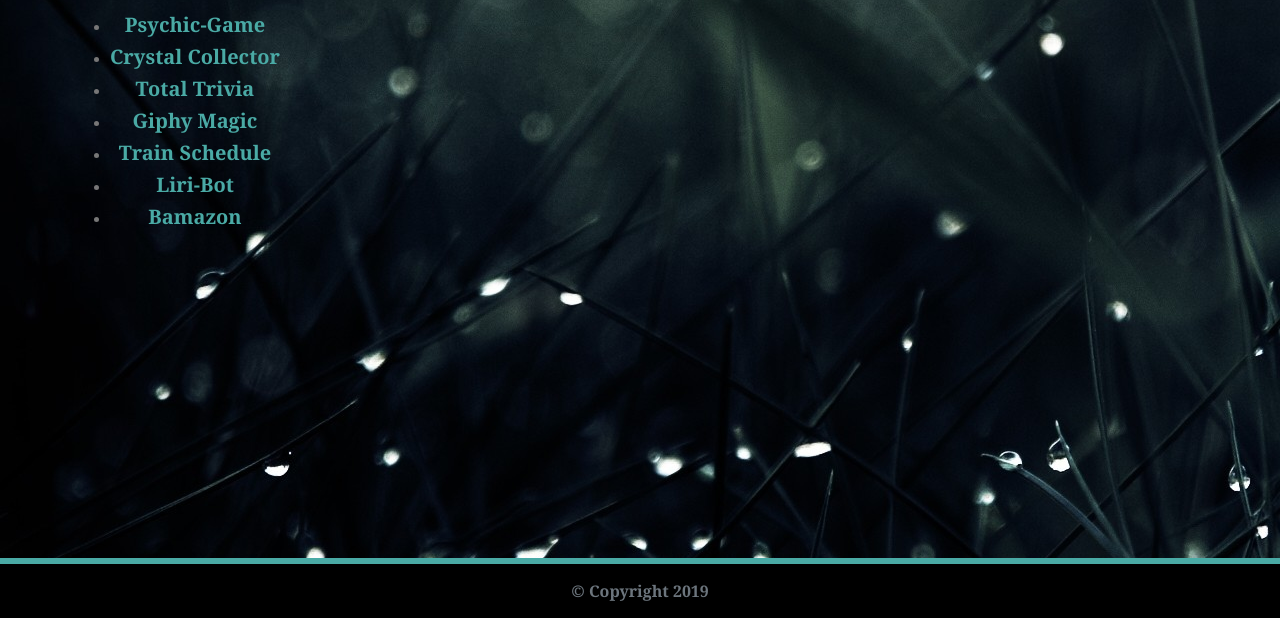
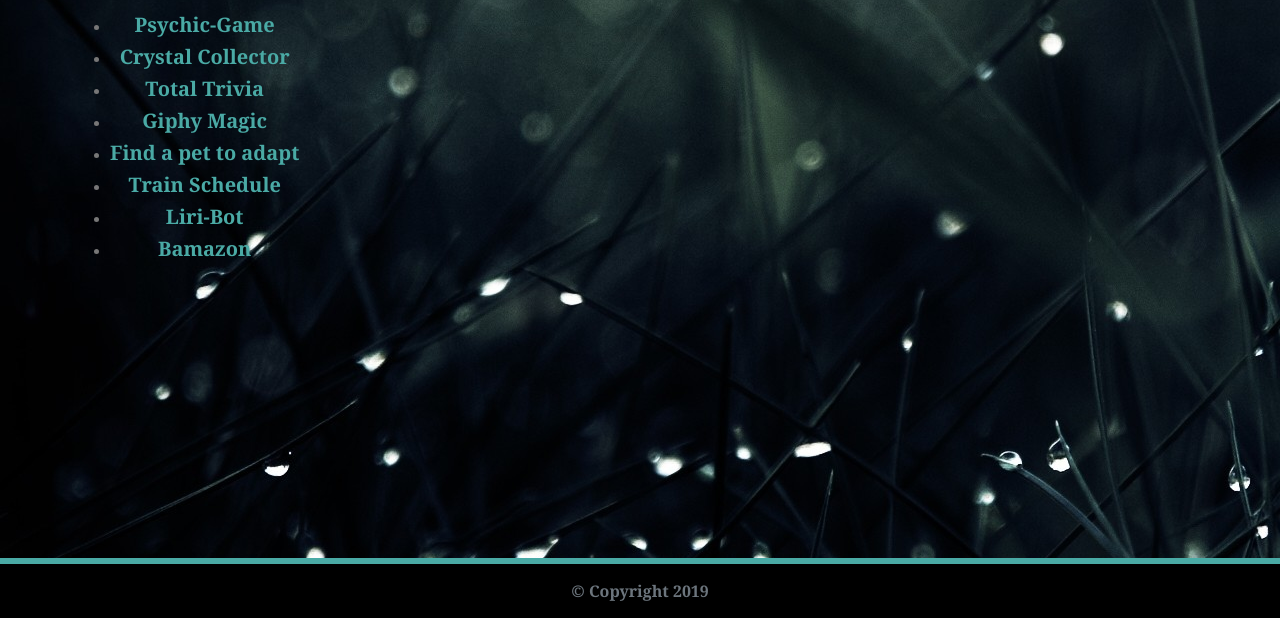
Before and after one commit to RajTina/My_Portfolio, a plain HTML site: page portfolio.html in a window 1280 px wide. Shown: the part 182-800 px from the top of the page. Drawn offline with nearby package versions, Linux system fonts and the light colour scheme; a web font is replaced by a local one.

Commit message:
goup project added to the portfolio

```diff
--- a/portfolio.html
+++ b/portfolio.html
@@ -72,15 +72,22 @@
               <li><a href="https://rajtina.github.io/Giphy_homeWork/">
                 <h5>Giphy Magic<h5></a>
                 </li>
+               <li> <a href="https://eaglescout40.github.io/Group3Project1/">
+                <h5>Find a pet to adapt</h5>
+                </a>
+                </li>
               <li>  <a href="https://rajtina.github.io/TrainHomework/">
                 <h5>Train Schedule</h5>
                 </a>
+              </li>
               <li>  <a href="https://rajtina.github.io/liri-node-app/">
                 <h5>Liri-Bot</h5>
                 </a>
+              </li>
               <li>  <a href="https://rajtina.github.io/bamazon_homework/">
                 <h5>Bamazon</h5>
                 </a>
+              </li>
             </ul>
 
     </main>
```
